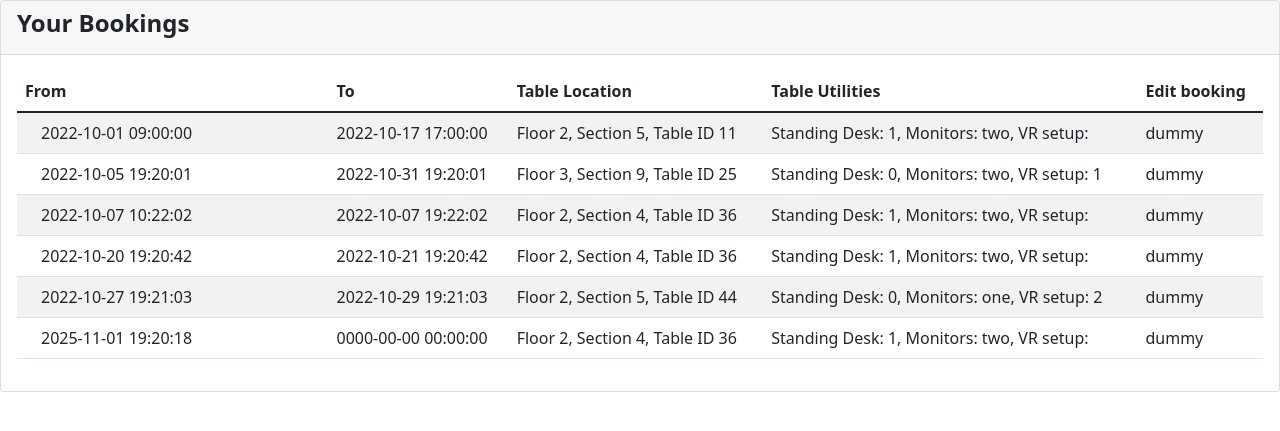
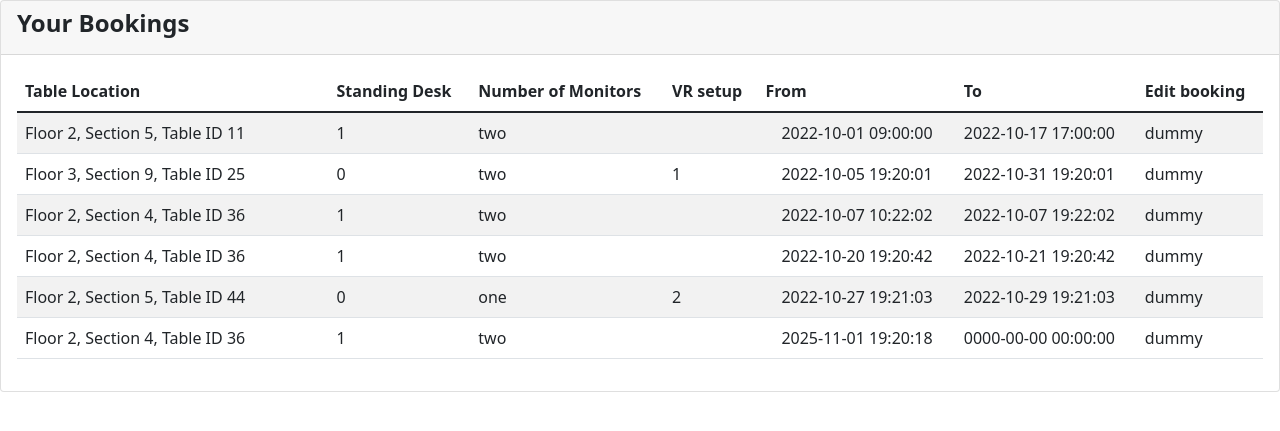
Before and after one commit to Annie814/SAP-Hackathon, a PHP site: page /src/calendar.php in a window 1280 px wide. Shown: the part 146-577 px from the top of the page. Run offline with PHP 8.4, Linux system fonts and the light colour scheme; a user stored in the database is signed in; data comes from the database, SQL or seed files in the repository.

Commit message:
added tables in calendar v2

```diff
--- a/src/calendar.php
+++ b/src/calendar.php
@@ -52,10 +52,12 @@ if (!isset($_SESSION['userid'])) {
                  <table class="table table-striped" id="table1">
                      <thead>
                      <tr>
+                         <th>Table Location</th>
+                         <th>Standing Desk</th>
+                         <th>Number of Monitors</th>
+                         <th>VR setup</th>
                          <th>From</th>
                          <th>To</th>
-                         <th>Table Location</th>
-                         <th>Table Utilities</th>
                          <th>Edit booking</th>
                      </tr>
                      </thead>
@@ -69,13 +71,17 @@ ORDER BY `Calendar`.DateStart ASC";
                      if ($results->num_rows > 0){
                          while($row = $results->fetch_assoc()){
                              echo "<tr><td class='col-3'><div class='d-flex align-items-center'>
+                                                            <p class=' mb-0'>"."Floor ".$row["Floor"].", ". "Section ".$row["Section"].", "."Table ID ".$row["TableID"]."</p>
+                                                            </td><td class='col-auto'>
+                                                            <p class=' mb-0'>".$row["F_updown"]."</p>
+                                                            </div></td><td class='col-auto'>
+                                                            <p class=' mb-0'>".$row["F_monitor"]."</p>
+                                                            </div></td><td class='col-auto'>
+                                                            <p class=' mb-0'>".$row["F_vr_setup"]."</p>
+                                                            </td><td class='col-auto'>
                                                             <p class='font-bold ms-3 mb-0'>".$row["DateStart"]."</p>
                                                             </div></td><td class='col-auto'>
                                                             <p class=' mb-0'>".$row["DateFinish"]."</p>
-                                                            </td><td class='col-auto'>
-                                                            <p class=' mb-0'>"."Floor ".$row["Floor"].", ". "Section ".$row["Section"].", "."Table ID ".$row["TableID"]."</p>
-                                                            </td><td class='col-auto'>
-                                                            <p class=' mb-0'>"."Standing Desk: ".$row["F_updown"].", "."Monitors: ".$row["F_monitor"].", "."VR setup: ".$row["F_vr_setup"]."</p>
                                                             </td><td class='col-auto'>
                                                             <p class=' mb-0'>".'dummy'."</p>
                                                             </td></tr>";
--- a/src/connect.php
+++ b/src/connect.php
@@ -23,8 +23,8 @@ function OpenCon_init()
     } else {
         echo "Error creating database: " . $conn->error;
     }
+    return $conn;
 
-    OpenCon($conn,$dbhost,$dbuser,$dbpass,$db);
 }
 
 function OpenCon()
```
